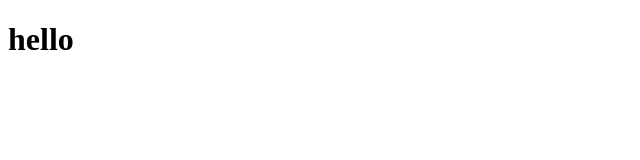
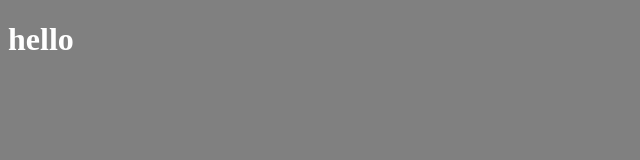
Before and after one commit to mawtoshweepy/mawtoshweepy.github.io, a plain HTML site: page index.html in a window 1280 px wide. Shown: the whole page, without its empty margins (0-640 px from the left). Drawn offline with Linux system fonts and the light colour scheme.

Commit message:
Update index.html

```diff
--- a/index.html
+++ b/index.html
@@ -8,7 +8,10 @@
 </head>
 <style>
   body {
-    color: white, gray;
+    background-color: gray;
+  }
+  h1 {
+    color: white;
   }
 </style>
 <body>
```
